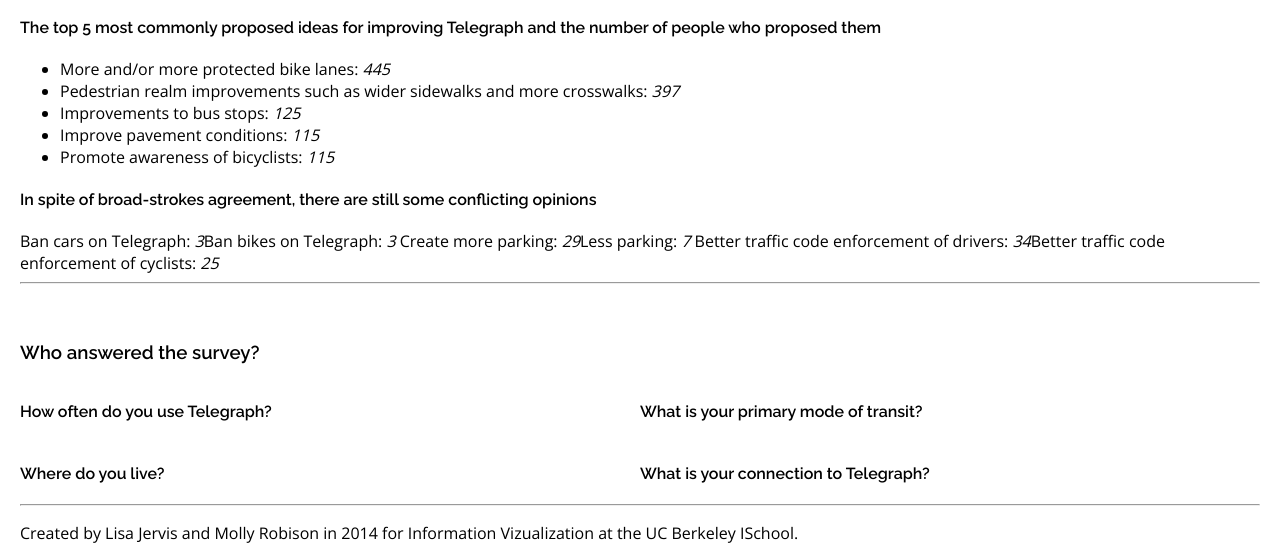
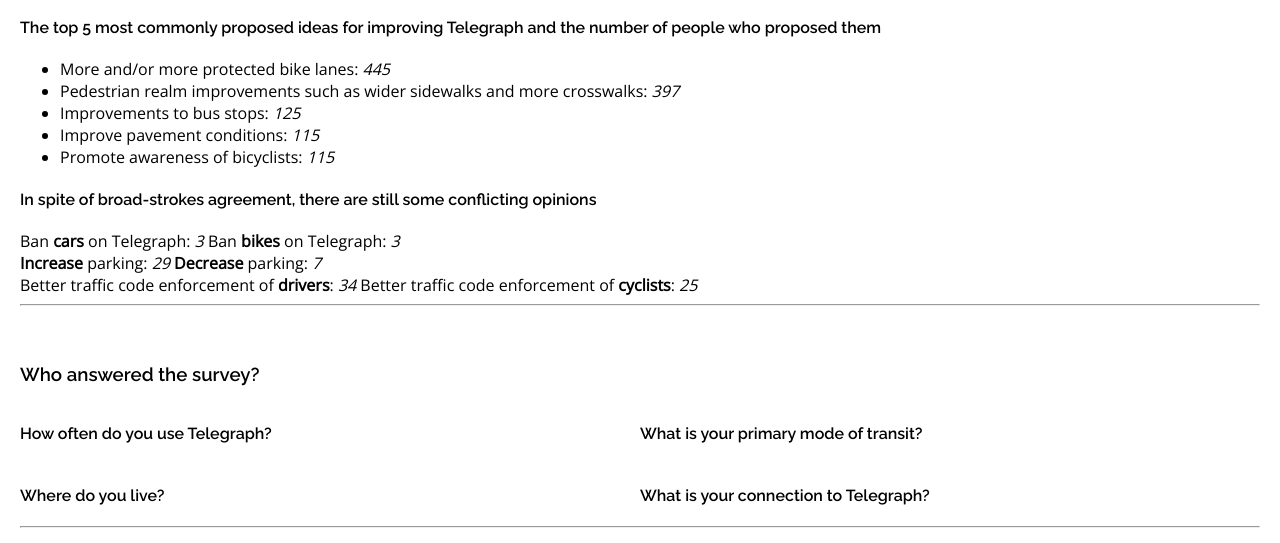
Before and after one commit to leesajay/telegraph, a Flask app: template templates/index.html in a window 1280 px wide. Shown: the part 671-1214 px from the top of the page. Run offline with Flask 2, Linux system fonts and the light colour scheme; the template is opened without the code that fills it, so the values that code supplies are empty.

Commit message:
Starting on styling oppositions

```diff
--- a/templates/index.html
+++ b/templates/index.html
@@ -70,9 +70,12 @@
 			</div>
 			<div id="conflictingOpinions">
 				<h4>In spite of broad-strokes agreement, there are still some conflicting opinions</h4>
-				<span id="antiCars">Ban cars on Telegraph: <em>3</em></span><span id="antiBikes">Ban bikes on Telegraph: <em>3</em></span>
-				<span id="proParking">Create more parking: <em>29</em></span><span id="antiParking">Less parking: <em>7</em></span>
-				<span id="ticketCars">Better traffic code enforcement of drivers: <em>34</em></span><span id="ticketBikes">Better traffic code enforcement of cyclists: <em>25</em></span>
+				<span class="pro">Ban <strong>cars</strong> on Telegraph: <em>3</em></span>
+				<span class="anti">Ban <strong>bikes</strong> on Telegraph: <em>3</em></span></br>
+				<span class="pro"><strong>Increase</strong> parking: <em>29</em></span>
+				<span class="anti"><strong>Decrease</strong> parking: <em>7</em></span></br>
+				<span class="pro">Better traffic code enforcement of <strong>drivers</strong>: <em>34</em></span>
+				<span class="anti">Better traffic code enforcement of <strong>cyclists</strong>: <em>25</em></span></br>
 			</div>
 		</div>
 		<hr/>
```
